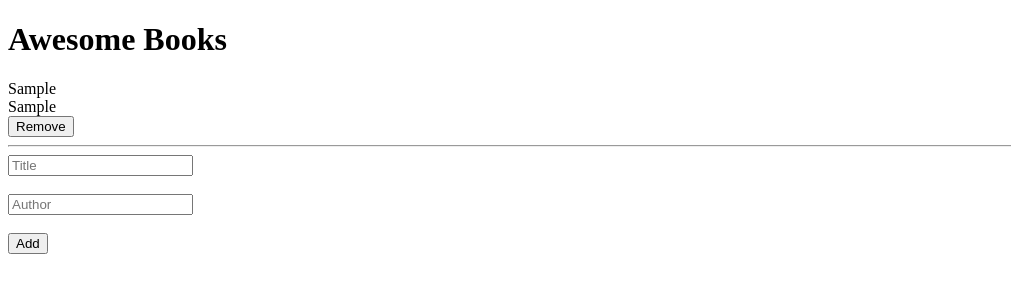
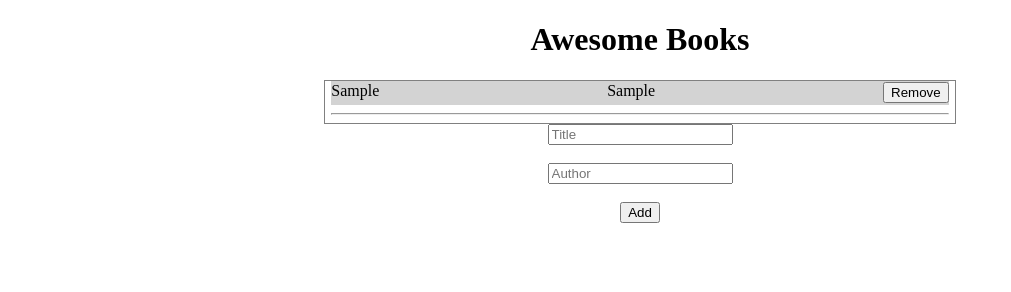
Before and after one commit to Log-benjamin/Awesome-Books, a website: page index.html in a window 1280 px wide. Both pictures are taken after typing "Sample", "Sample" into the empty fields and a click on the button "Add". Shown: the whole page, without its empty margins (0-1011 px from the left). Drawn offline with Linux system fonts and the light colour scheme.

Commit message:
Update the style.css

```diff
--- a/style.css
+++ b/style.css
@@ -1,5 +1,41 @@
+
 ul {
   list-style: none;
   margin: 0;
   padding: 0;
 }
+
+h1 {
+  text-align: center;
+}
+
+.books-list {
+  border: 1px solid gray;
+  margin: 0 25% 0 25%;
+}
+
+.books-list div {
+  text-align: center;
+  margin-left: 1%;
+  margin-right: 1%;
+}
+
+.books-list ul {
+  display: flex;
+  justify-content: space-between;
+  padding-bottom: 0.1rem;
+  padding-top: 0.1rem;
+  background: lightgray;
+}
+
+.gray-color {
+  background: gray;
+}
+
+.get-info {
+  text-align: center;
+}
+
+.get-info .add {
+  justify-self: end;
+}
```
